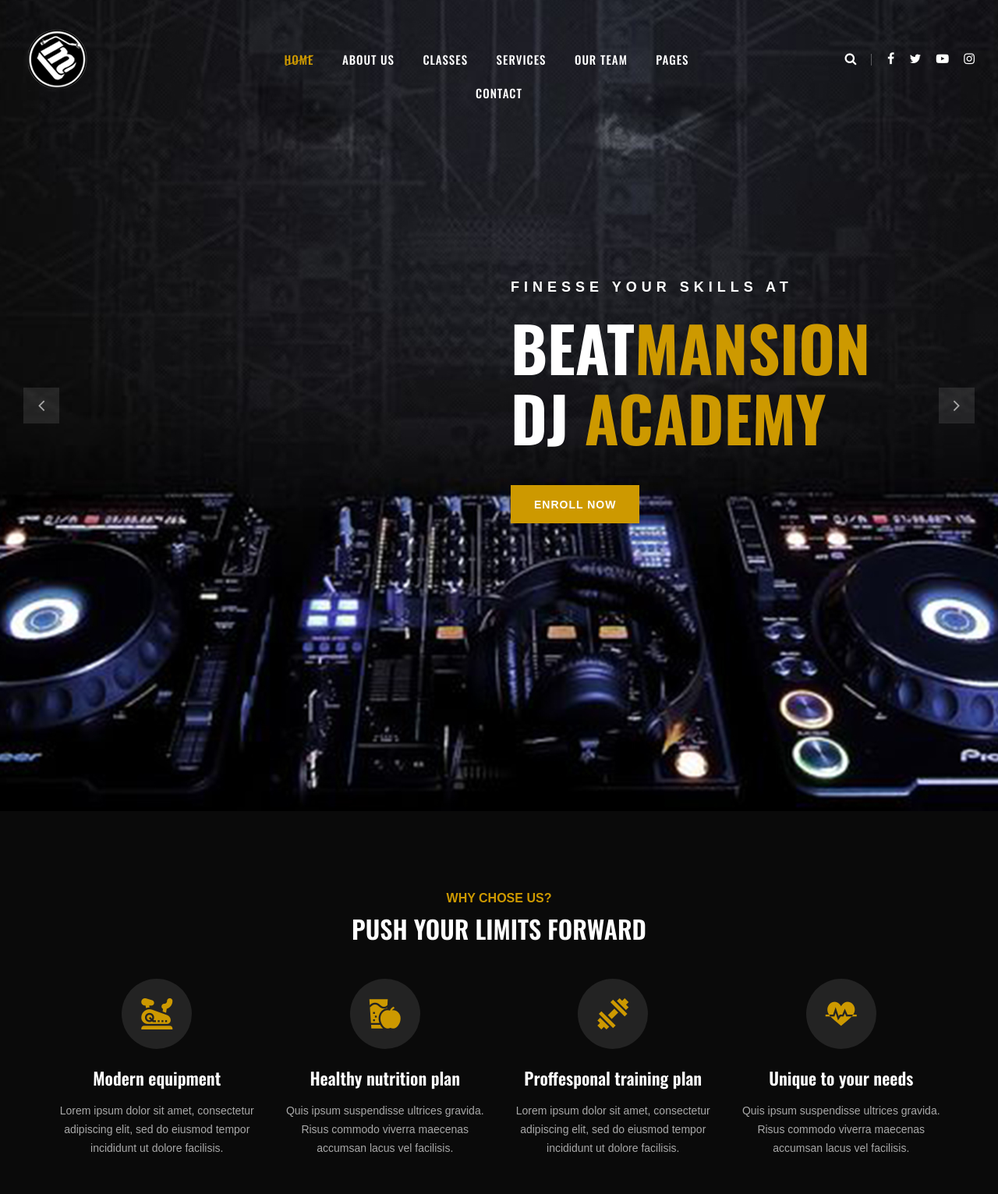
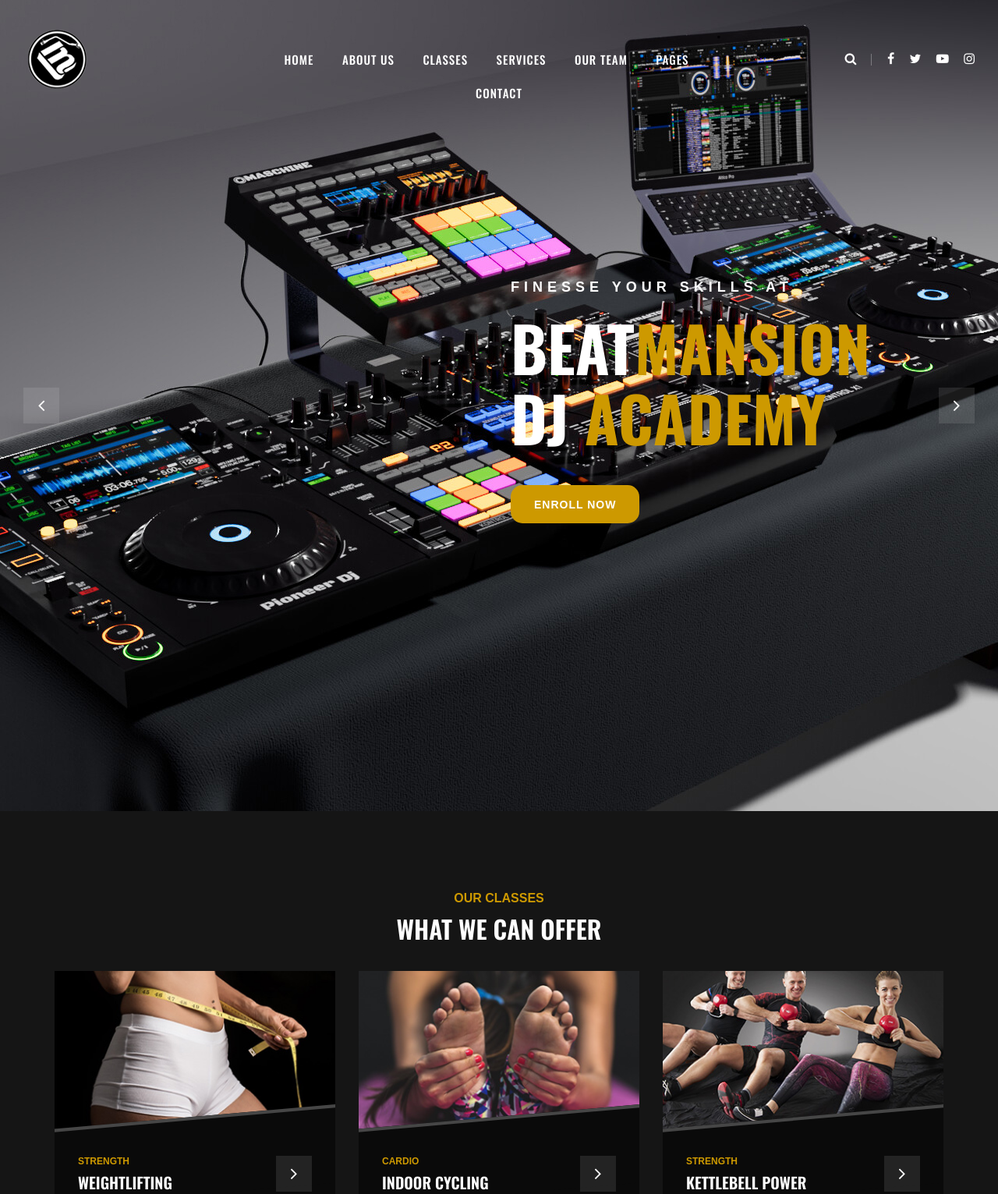
Before and after one commit to Kay-raph/beatmansion, a plain HTML site: page index.html in a window 1280 px wide. Shown: the top 1531 px of the page at 78% size. Drawn offline with nearby package versions, Linux system fonts and the light colour scheme; a web font is replaced by a local one.

Commit message:
made changes to the images on hero page

```diff
--- a/css/style.css
+++ b/css/style.css
@@ -386,13 +386,7 @@ ol {
 	margin-right: 0;
 }
 
-.nav-menu ul li.active>a {
-	color: #cd9900;
-}
-
-.nav-menu ul li.active>a:after {
-	opacity: 1;
-}
+
 
 .nav-menu ul li:hover>a {
 	color: #cd9900;
@@ -519,7 +513,7 @@ ol {
 .hs-slider.owl-carousel .owl-nav button {
 	height: 46px;
 	width: 46px;
-	color: #a9a9a9;
+	color: #ffff;
 	background: rgba(255, 255, 255, 0.1);
 	line-height: 46px;
 	text-align: center;
--- a/index.html
+++ b/index.html
@@ -128,27 +128,27 @@
     <!-- Hero Section Begin -->
     <section class="hero-section">
         <div class="hs-slider owl-carousel">
-            <div class="hs-item set-bg" data-setbg="img/hero/hero-9.jpg">
+            <div class="hs-item set-bg" data-setbg="img/hero/hero-13.jpg">
                 <div class="container">
                     <div class="row">
                         <div class="col-lg-6 offset-lg-6">
                             <div class="hi-text">
                                 <span>Finesse Your Skills at</span>
                                 <h1>beat<strong>mansion</strong> dj <strong>academy</strong></h1>
-                                <a href="#" class="primary-btn">enroll now</a>
+                                <a href="#" class="primary-btn" style="border-radius: 15px;">enroll now</a>
                             </div>
                         </div>
                     </div>
                 </div>
             </div>
-            <div class="hs-item set-bg" data-setbg="img/hero/hero-8.jpg">
+            <div class="hs-item set-bg" data-setbg="img/hero/hero-12.jpg">
                 <div class="container">
                     <div class="row">
                         <div class="col-lg-6 offset-lg-6">
                             <div class="hi-text">
                                 <span>Finesse Your art</span>
                                 <h1>learn <strong>deejay</strong> skills <strong>today</strong></h1>
-                                <a href="#" class="primary-btn">enroll now</a>
+                                <a href="#" class="primary-btn" style="border-radius: 15px;">enroll now</a>
                             </div>
                         </div>
                     </div>
@@ -158,14 +158,14 @@
     </section>
     <!-- Hero Section End -->
 
-    <!-- ChoseUs Section Begin -->
+    <!-- ChoseUs Section Begin
     <section class="choseus-section spad">
         <div class="container">
             <div class="row">
                 <div class="col-lg-12">
                     <div class="section-title">
-                        <span>Why chose us?</span>
-                        <h2>PUSH YOUR LIMITS FORWARD</h2>
+                        <span>Why chose Beatmansion?</span>
+                        <h2>TRAIN WITH THE BEST IN THE GAME</h2>
                     </div>
                 </div>
             </div>
@@ -174,8 +174,13 @@
                     <div class="cs-item">
                         <span class="flaticon-034-stationary-bike"></span>
                         <h4>Modern equipment</h4>
-                        <p>Lorem ipsum dolor sit amet, consectetur adipiscing elit, sed do eiusmod tempor incididunt ut
-                            dolore facilisis.</p>
+                        <p>Flash drive not less than 4GB
+
+                            • Professional DJ headphones
+
+                            • Writing material
+
+                            • DJ Beginner book.</p>
                     </div>
                 </div>
                 <div class="col-lg-3 col-sm-6">
@@ -205,7 +210,7 @@
             </div>
         </div>
     </section>
-    <!-- ChoseUs Section End -->
+    ChoseUs Section End -->
 
     <!-- Classes Section Begin -->
     <section class="classes-section spad">
@@ -284,7 +289,7 @@
     </section>
     <!-- ChoseUs Section End -->
 
-    <!-- Banner Section Begin -->
+    <!-- Banner Section Begin
     <section class="banner-section set-bg" data-setbg="img/banner-bg.jpg">
         <div class="container">
             <div class="row">
@@ -298,7 +303,7 @@
             </div>
         </div>
     </section>
-    <!-- Banner Section End -->
+    <!Banner Section End -->
 
     <!-- Pricing Section Begin -->
     <section class="pricing-section spad">
```
Also changed, not shown: img/hero/hero-1.jpg (deleted), img/hero/hero-11.jpg (added), img/hero/hero-12.jpg (added), img/hero/hero-13.jpg (added), img/hero/hero-2.jpg (deleted), 1 other file.
